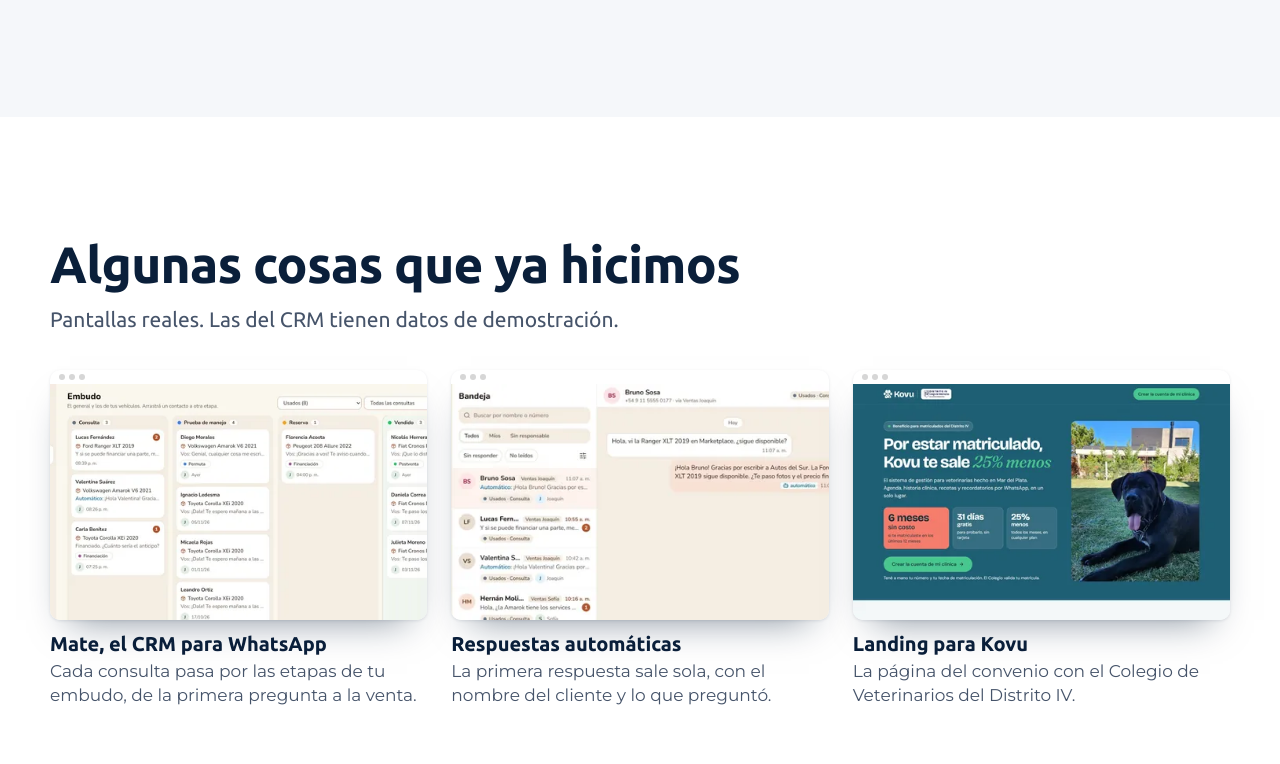
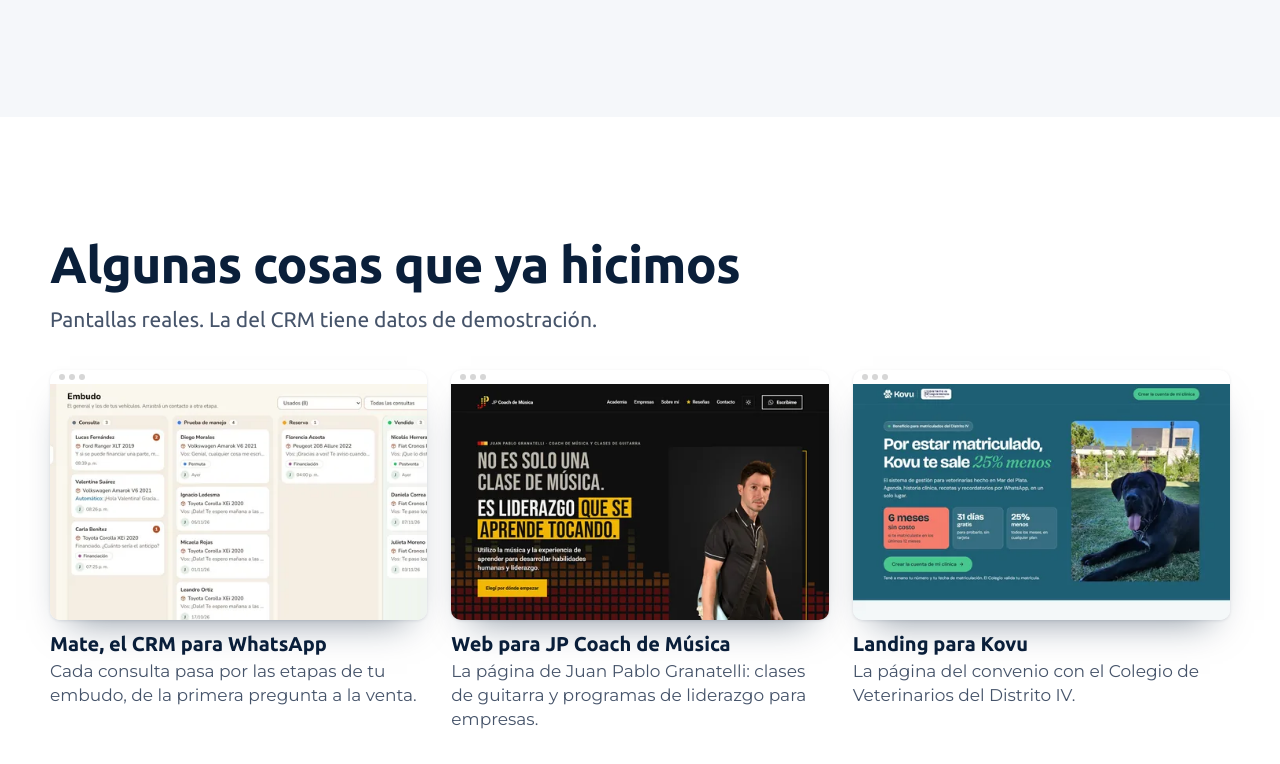
Before and after one commit to EmanuelGBolig/fluir-negocios-landing, a plain HTML site: page pages/sistemas.html in a window 1280 px wide. Shown: the part 1508-2272 px from the top of the page. Drawn offline with Linux system fonts and the light colour scheme.

Commit message:
Fluir Sistemas sin pantallas repetidas: web de JP Coach de Música y de Fluir Coaching
En "Algunas cosas que ya hicimos" la respuesta automática del CRM pasa a ser la web de JP;
la portada muestra la web de Fluir Coaching en lugar de Kovu (que ya aparece abajo).

Co-Authored-By: Claude Opus 5.5 <noreply@anthropic.com>

```diff
--- a/pages/sistemas.html
+++ b/pages/sistemas.html
@@ -176,7 +176,7 @@
         </div>
       </div>
       <figure class="portada__visual recortes recortes--grande">
-        <span class="recorte recorte--atras"><img src="../assets/img/sistemas-web-kovu-800.webp" srcset="../assets/img/sistemas-web-kovu-480.webp 480w, ../assets/img/sistemas-web-kovu-800.webp 800w, ../assets/img/sistemas-web-kovu-1200.webp 1200w" sizes="(min-width: 1024px) 440px, 76vw" width="1200" height="750" alt="Landing que hicimos para Kovu y el Colegio de Veterinarios"></span>
+        <span class="recorte recorte--atras"><img src="../assets/img/sistemas-web-fluircoaching-800.webp" srcset="../assets/img/sistemas-web-fluircoaching-480.webp 480w, ../assets/img/sistemas-web-fluircoaching-800.webp 800w, ../assets/img/sistemas-web-fluircoaching-1200.webp 1200w" sizes="(min-width: 1024px) 440px, 76vw" width="1200" height="650" alt="Web de Fluir Coaching, con su portada de entrenamientos de coaching ontológico"></span>
         <span class="recorte recorte--frente"><img src="../assets/img/sistemas-crm-inicio-800.webp" srcset="../assets/img/sistemas-crm-inicio-480.webp 480w, ../assets/img/sistemas-crm-inicio-800.webp 800w, ../assets/img/sistemas-crm-inicio-1200.webp 1200w" sizes="(min-width: 1024px) 400px, 68vw" width="1200" height="634" alt="Inicio de Mate, el CRM para WhatsApp que hicimos, con los chats sin responder del día"></span>
       </figure>
     </div>
@@ -203,7 +203,7 @@
     <div class="contenedor">
       <div class="cabeza">
         <h2 id="titulo-obras">Algunas cosas que ya hicimos</h2>
-        <p class="bajada">Pantallas reales. Las del CRM tienen datos de demostración.</p>
+        <p class="bajada">Pantallas reales. La del CRM tiene datos de demostración.</p>
       </div>
       <div class="obras deslizable">
         <figure class="obra">
@@ -211,8 +211,8 @@
           <figcaption><b>Mate, el CRM para WhatsApp</b>Cada consulta pasa por las etapas de tu embudo, de la primera pregunta a la venta.</figcaption>
         </figure>
         <figure class="obra">
-          <span class="recorte"><img src="../assets/img/sistemas-crm-chat-800.webp" srcset="../assets/img/sistemas-crm-chat-480.webp 480w, ../assets/img/sistemas-crm-chat-800.webp 800w, ../assets/img/sistemas-crm-chat-1200.webp 1200w" sizes="(min-width: 720px) 380px, 84vw" width="1200" height="675" alt="Bandeja de Mate con una respuesta automática por WhatsApp" loading="lazy" decoding="async"></span>
-          <figcaption><b>Respuestas automáticas</b>La primera respuesta sale sola, con el nombre del cliente y lo que preguntó.</figcaption>
+          <span class="recorte"><img src="../assets/img/sistemas-web-jp-800.webp" srcset="../assets/img/sistemas-web-jp-480.webp 480w, ../assets/img/sistemas-web-jp-800.webp 800w, ../assets/img/sistemas-web-jp-1200.webp 1200w" sizes="(min-width: 720px) 380px, 84vw" width="1200" height="750" alt="Web de JP Coach de Música: “No es solo una clase de música, es liderazgo que se aprende tocando”" loading="lazy" decoding="async"></span>
+          <figcaption><b>Web para JP Coach de Música</b>La página de Juan Pablo Granatelli: clases de guitarra y programas de liderazgo para empresas.</figcaption>
         </figure>
         <figure class="obra">
           <span class="recorte"><img src="../assets/img/sistemas-web-kovu-800.webp" srcset="../assets/img/sistemas-web-kovu-480.webp 480w, ../assets/img/sistemas-web-kovu-800.webp 800w, ../assets/img/sistemas-web-kovu-1200.webp 1200w" sizes="(min-width: 720px) 380px, 84vw" width="1200" height="750" alt="Landing de Kovu para los matriculados del Colegio de Veterinarios, Distrito IV" loading="lazy" decoding="async"></span>
```
Also changed, not shown: assets/img/sistemas-crm-chat-1200.webp (deleted), assets/img/sistemas-crm-chat-480.webp (deleted), assets/img/sistemas-crm-chat-800.webp (deleted), assets/img/sistemas-web-fluircoaching-1200.webp (added), assets/img/sistemas-web-fluircoaching-480.webp (added), assets/img/sistemas-web-fluircoaching-800.webp (added), assets/img/sistemas-web-jp-1200.webp (added), assets/img/sistemas-web-jp-480.webp (added), assets/img/sistemas-web-jp-800.webp (added), 1 other file.
